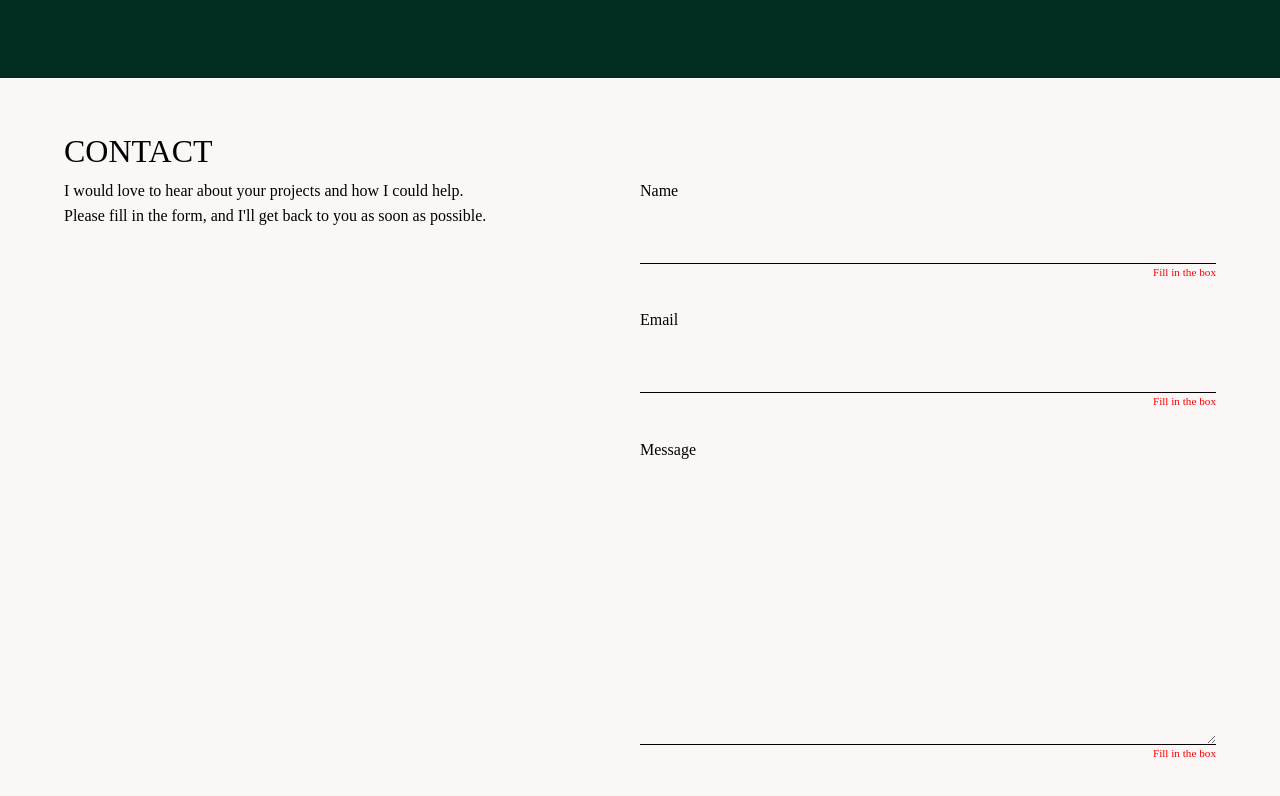
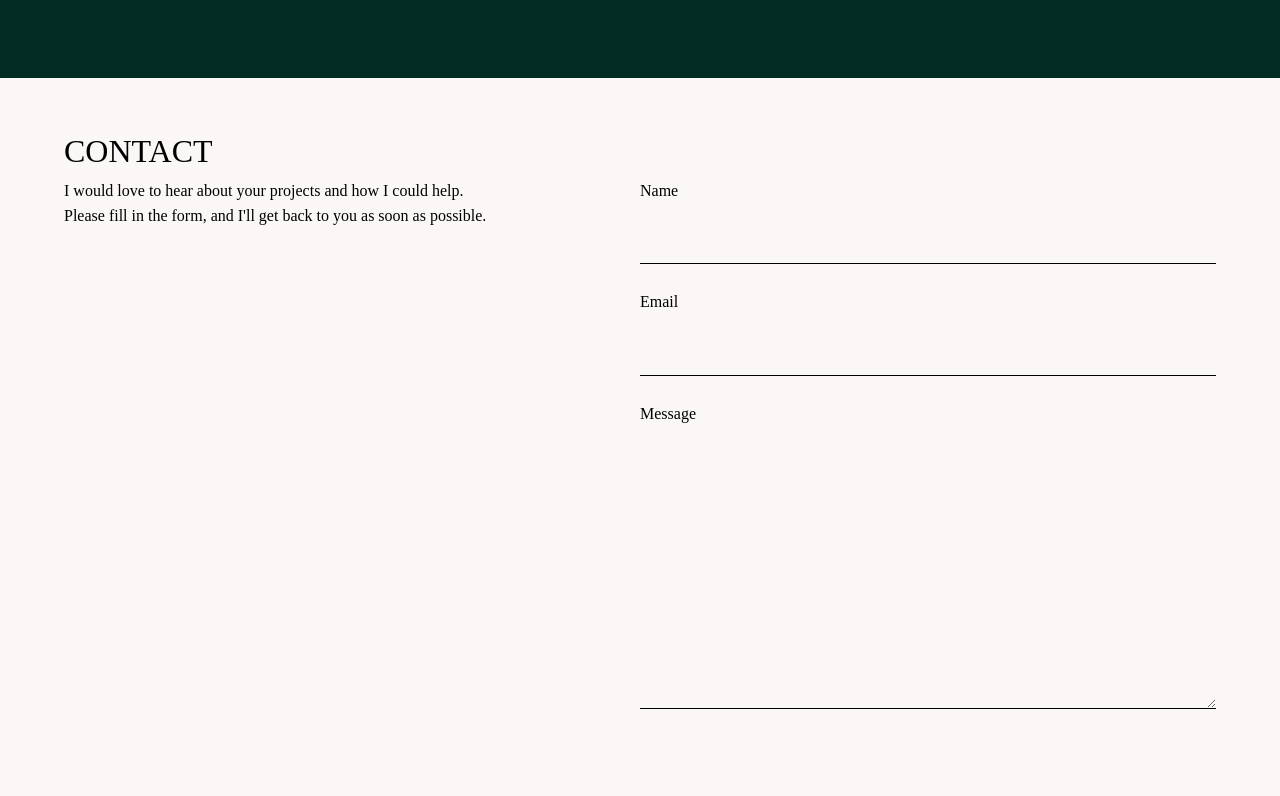
Before and after one commit to Lovethrech/my-main-portfolio, a Vue app: page / in a window 1280 px wide. Shown: the part 2253-3049 px from the top of the page. Built offline with nearby package versions, Linux system fonts and the light colour scheme.

Commit message:
working on the home-contact components.

```diff
--- a/src/components/contact/ContactInputCtn.vue
+++ b/src/components/contact/ContactInputCtn.vue
@@ -16,7 +16,9 @@ const {labelName, nameType, nameFor}=defineProps(['labelName', 'nameType', 'name
             <div class="home-input-ctn">
                 <label class="home-label" :for="nameFor">{{labelName}}</label><br>
                 <input :type="nameType" :name="nameFor" :id="nameFor" class="home-input-value" required />
-                <p class="contact-error-message">Fill in the box</p>
+                <p class="contact-error-message">
+
+                </p>
             </div><br>
         </div>
     </div>
--- a/src/components/contact/ContactInputMsgCtn.vue
+++ b/src/components/contact/ContactInputMsgCtn.vue
@@ -18,7 +18,9 @@ textarea{
         <div class="home-input-ctn">
             <label class="home-label" :for="nameFor">{{ labelName }}</label><br>
             <textarea :name="nameFor" :id="nameFor" :type="nameType" cols="30" rows="10" class="home-input-value"></textarea>
-            <p class="contact-error-message">Fill in the box</p>
+            <p class="contact-error-message">
+
+            </p>
         </div>
     </div>
 </template>
```
